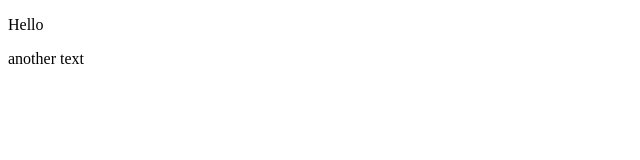
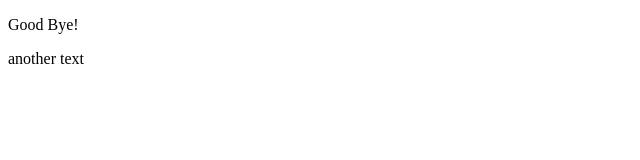
Before and after one commit to hasher786/test, a plain HTML site: page index.html in a window 1280 px wide. Shown: the full height of the page, 0-640 px from the left. Drawn offline with Linux system fonts and the light colour scheme.

Commit message:
added Good Bye

```diff
--- a/index.html
+++ b/index.html
@@ -7,7 +7,7 @@
     <title>Document</title>
 </head>
 <body>
-    <p> Hello</p>
+    <p> Good Bye!</p>
     <div>another text</div>
 
 </body>
```
